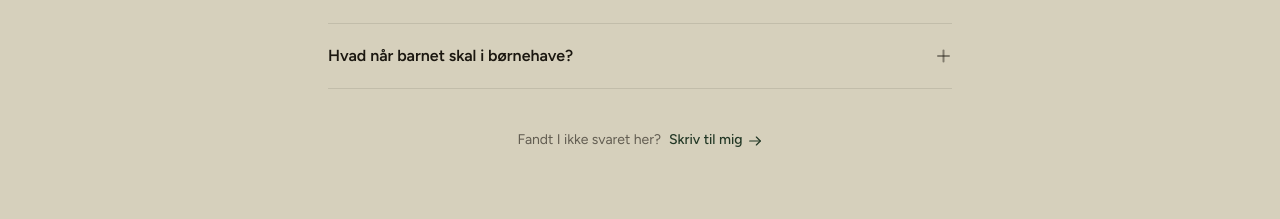
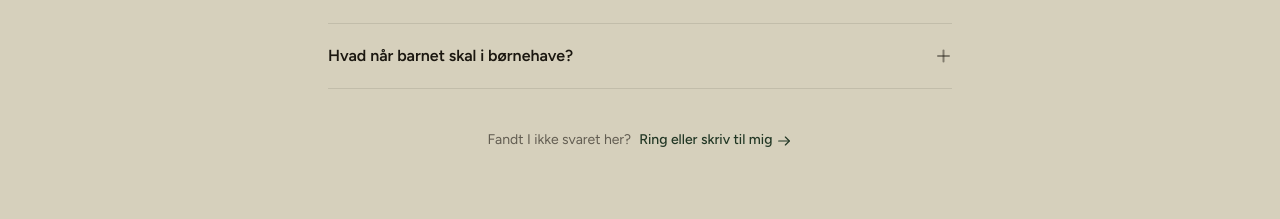
Before and after one commit to Bean-Machinie/Bundsgaards-Private-Pasningsordning-hjemmeside, a React (Vite) app: page /praktisk in a window 1280 px wide. Shown: the part 1466-1685 px from the top of the page. Built offline with nearby package versions, Linux system fonts and the light colour scheme; no server answers.

Commit message:
Ring eller skriv til mig - minor update

```diff
--- a/src/content/faqs.ts
+++ b/src/content/faqs.ts
@@ -17,7 +17,7 @@ export interface Faq {
  *  title on the site: the accented word is markup, not a string. */
 export const faqFoot = {
   prompt: 'Fandt I ikke svaret her?',
-  link: 'Skriv til mig',
+  link: 'Ring eller skriv til mig',
 };
 
 /** The FAQ band's anchor. The footer links straight to it, so the id and the
```
